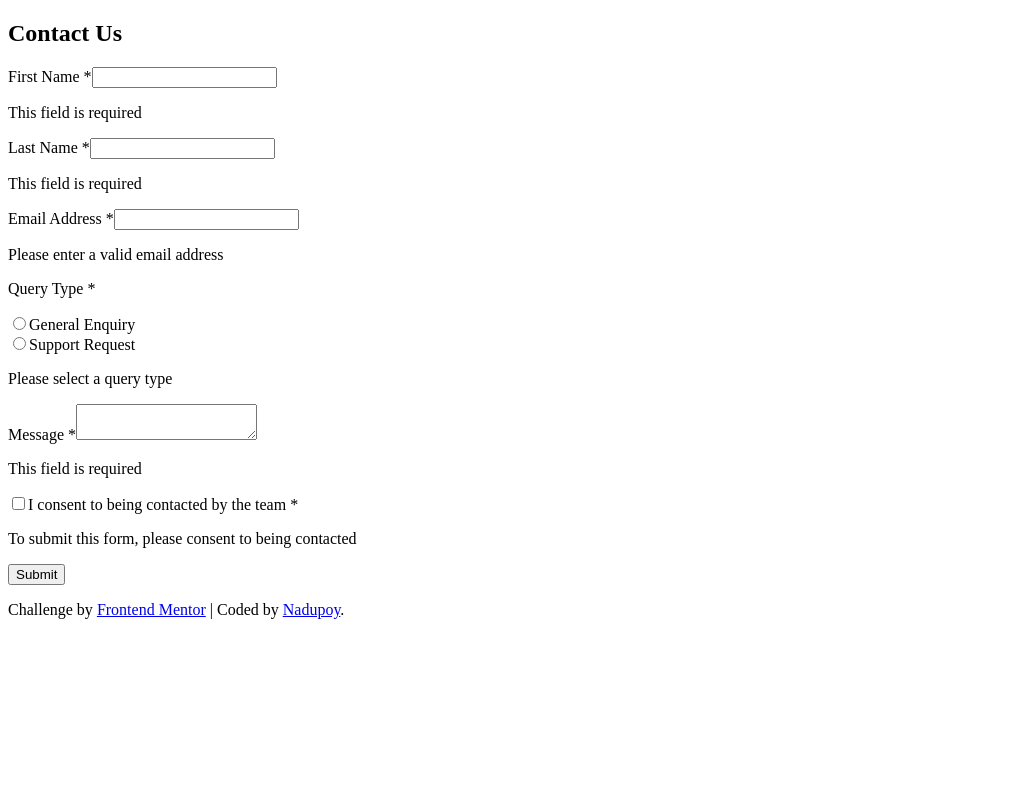
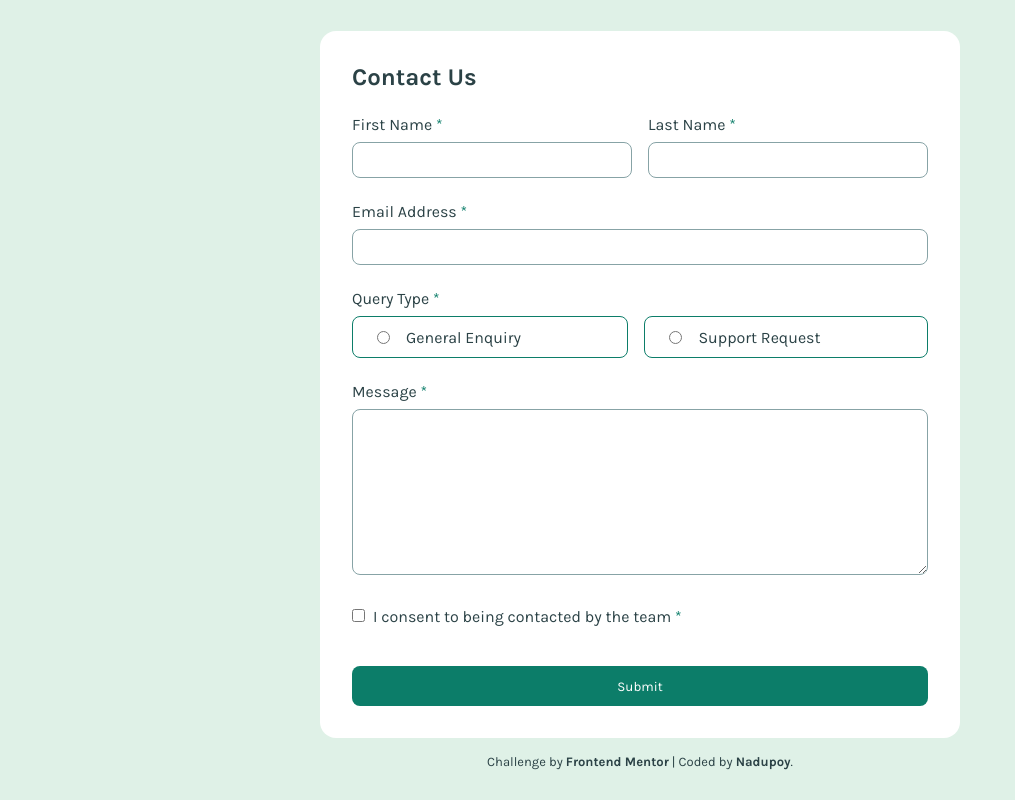
Before and after one commit to nadupoy/Frontend-Mentor---Contact-Form-Angular-, an Angular app: page / in a window 1280 px wide. Shown: the whole page, without its empty margins (0-1015 px from the left). Built offline with nearby package versions, Linux system fonts and the light colour scheme.

Commit message:
Added styling for medium and large devices.

```diff
--- a/src/app/app.component.css
+++ b/src/app/app.component.css
@@ -27,3 +27,31 @@
     font-weight: bolder;
   }
 }
+
+/* Medium to Large Devices */
+@media screen and (min-width: 768px) {
+  main {
+    background-color: var(--white);
+    width: 640px;
+    padding-top: 32px;
+    padding-bottom: 32px;
+    border-radius: 16px;
+  }
+
+  h2 {
+    width: 90%;
+    margin: auto;
+  }
+
+  footer {
+    font-size: small;
+    text-align: center;
+    margin-top: 16px;
+  }
+
+  footer a,
+  footer a:visited {
+    text-decoration: none;
+    font-weight: bolder;
+  }
+}
--- a/src/app/contact-form/contact-form.component.css
+++ b/src/app/contact-form/contact-form.component.css
@@ -105,3 +105,152 @@
     cursor: pointer;
   }
 }
+
+/* Medium to Large Devices */
+@media screen and (min-width: 768px) {
+  form {
+    width: 90%;
+    margin: auto;
+    display: flex;
+    flex-direction: column;
+  }
+
+  .name {
+    display: grid;
+    grid-template-columns: auto auto;
+    column-gap: 16px;
+    margin-top: 24px;
+    margin-bottom: 16px;
+  }
+
+  span {
+    color: var(--green-600-medium);
+  }
+
+  label[for="firstName"] {
+    grid-column-start: 1;
+    grid-column-end: 2;
+    grid-row-start: 1;
+    grid-row-end: 2;
+    margin-bottom: 8px;
+  }
+
+  input[name="firstName"] {
+    grid-column-start: 1;
+    grid-column-end: 2;
+    grid-row-start: 2;
+    grid-row-end: 3;
+    margin-bottom: 8px;
+  }
+
+  label[for="lastName"] {
+    grid-column-start: 2;
+    grid-column-end: 3;
+    grid-row-start: 1;
+    grid-row-end: 2;
+    margin-bottom: 8px;
+  }
+
+  input[name="lastName"] {
+    grid-column-start: 2;
+    grid-column-end: 3;
+    grid-row-start: 2;
+    grid-row-end: 3;
+    margin-bottom: 8px;
+  }
+
+  label[for="emailAddress"] {
+    margin-bottom: 8px;
+  }
+
+  input[type="email"] {
+    margin-bottom: 8px;
+  }
+
+  input[type="text"],
+  input[type="email"] {
+    height: 32px;
+    border: 1px solid var(--grey-500-medium);
+    border-radius: 8px;
+    padding-left: 8px;
+  }
+
+  input[type="text"]:hover,
+  input[type="email"]:hover {
+    cursor: pointer;
+  }
+
+  .error-message {
+    color: var(--red);
+    display: none;
+  }
+
+  .query-type {
+    margin-top: 16px;
+    margin-bottom: 8px;
+    display: grid;
+    grid-template-columns: auto auto;
+    column-gap: 16px;
+  }
+
+  .query-type > p {
+    grid-column-start: 1;
+    grid-column-end: 3;
+    grid-row-start: 1;
+    grid-row-end: 2;
+  }
+
+  .query-option {
+    margin-top: 8px;
+    height: 40px;
+    border: 1px solid var(--green-600-medium);
+    border-radius: 8px;
+    display: flex;
+    align-items: center;
+  }
+
+  .query-option > input[type="radio"] {
+    margin-left: 24px;
+    margin-right: 16px;
+  }
+
+  .query-option:hover,
+  .query-option > label:hover,
+  .query-option > input[type="radio"]:hover {
+    cursor: pointer;
+  }
+
+  label[for="message"] {
+    margin-top: 16px;
+  }
+
+  textarea {
+    border: 1px solid var(--grey-500-medium);
+    border-radius: 8px;
+    height: 160px;
+    margin-top: 8px;
+    margin-bottom: 8px;
+  }
+
+  .checkbox-consent {
+    margin-top: 24px;
+    margin-bottom: 8px;
+  }
+
+  .checkbox-consent > input[type="checkbox"] {
+    margin-right: 8px;
+  }
+
+  input[type="submit"] {
+    height: 40px;
+    border-radius: 8px;
+    color: var(--white);
+    border: none;
+    background-color: var(--green-600-medium);
+    margin-top: 32px;
+  }
+
+  input[type="submit"]:hover {
+    cursor: pointer;
+  }
+}
--- a/src/styles.css
+++ b/src/styles.css
@@ -37,3 +37,23 @@
     background-color: var(--green-200-lighter);
   }
 }
+
+/* Medium to Large Devices */
+@media screen and (min-width: 768px) {
+  * {
+    margin: 0;
+    font-family: "Karla", sans-serif;
+    color: var(--grey-900-darker);
+  }
+
+  html {
+    height: 100%;
+    display: flex;
+    justify-content: center;
+    align-items: center;
+  }
+
+  body {
+    background-color: var(--green-200-lighter);
+  }
+}
```
